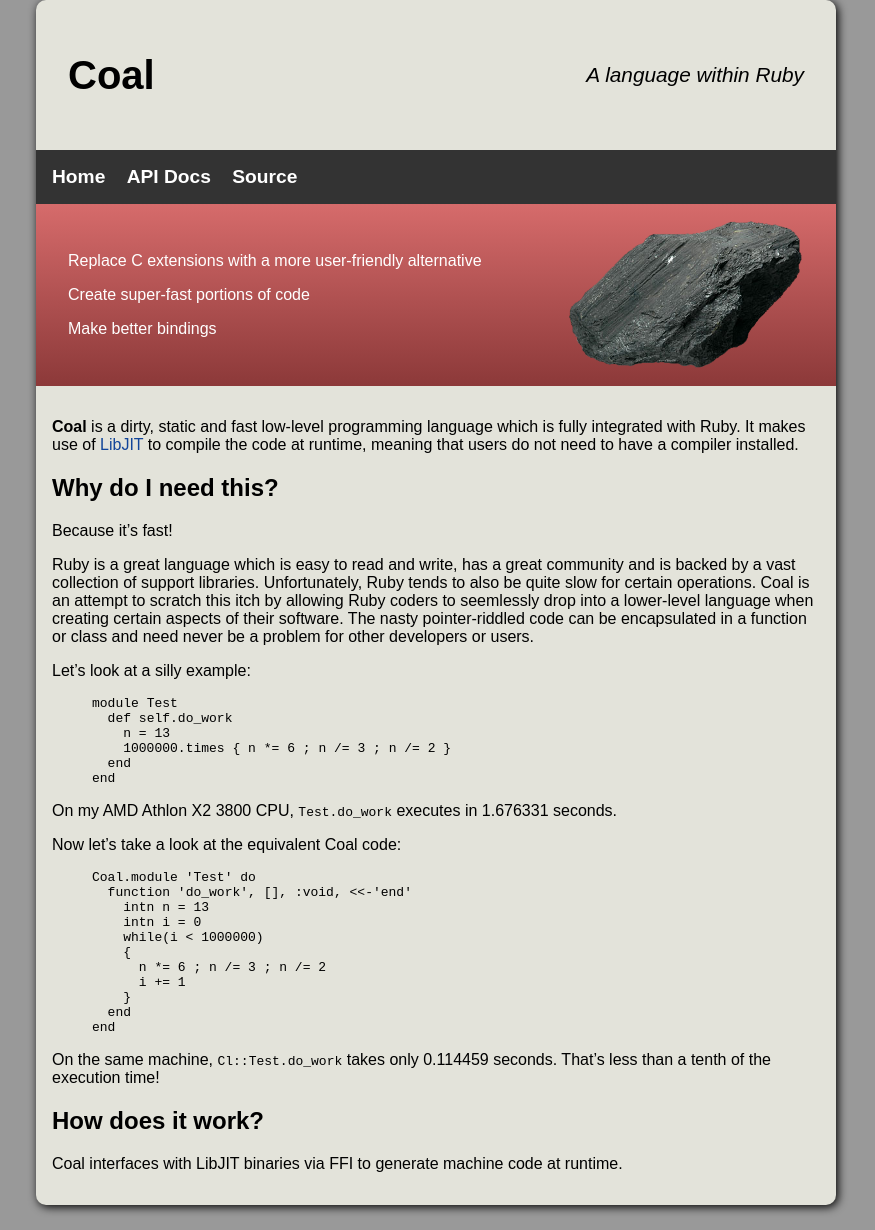
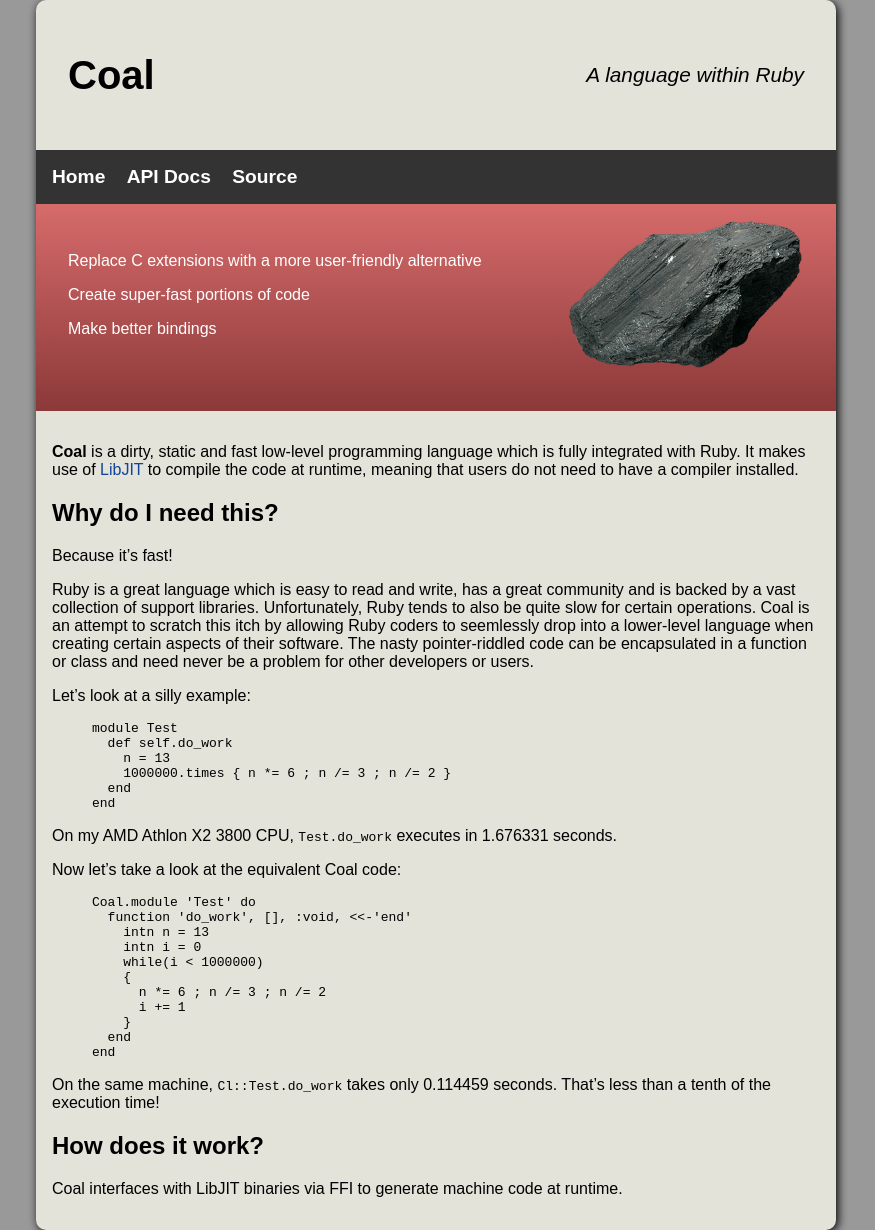
Before and after one commit to anibali/coal, a Jekyll site: the page built from index.md, in a window 1280 px wide. Shown: the whole page, without its empty margins (204-1079 px from the left). Built offline with Jekyll 4.4.1, drawn with Linux system fonts in a browser that asks for light colours.

Commit message:
added height to summary div styles

```diff
--- a/css/main.css
+++ b/css/main.css
@@ -66,6 +66,7 @@ a:hover {
 #summary {
   color: white;
   padding: 16px 32px 16px 32px;
+  height: 175px;
 
   background: #D66B6B; /* for non-css3 browsers */
 
```
